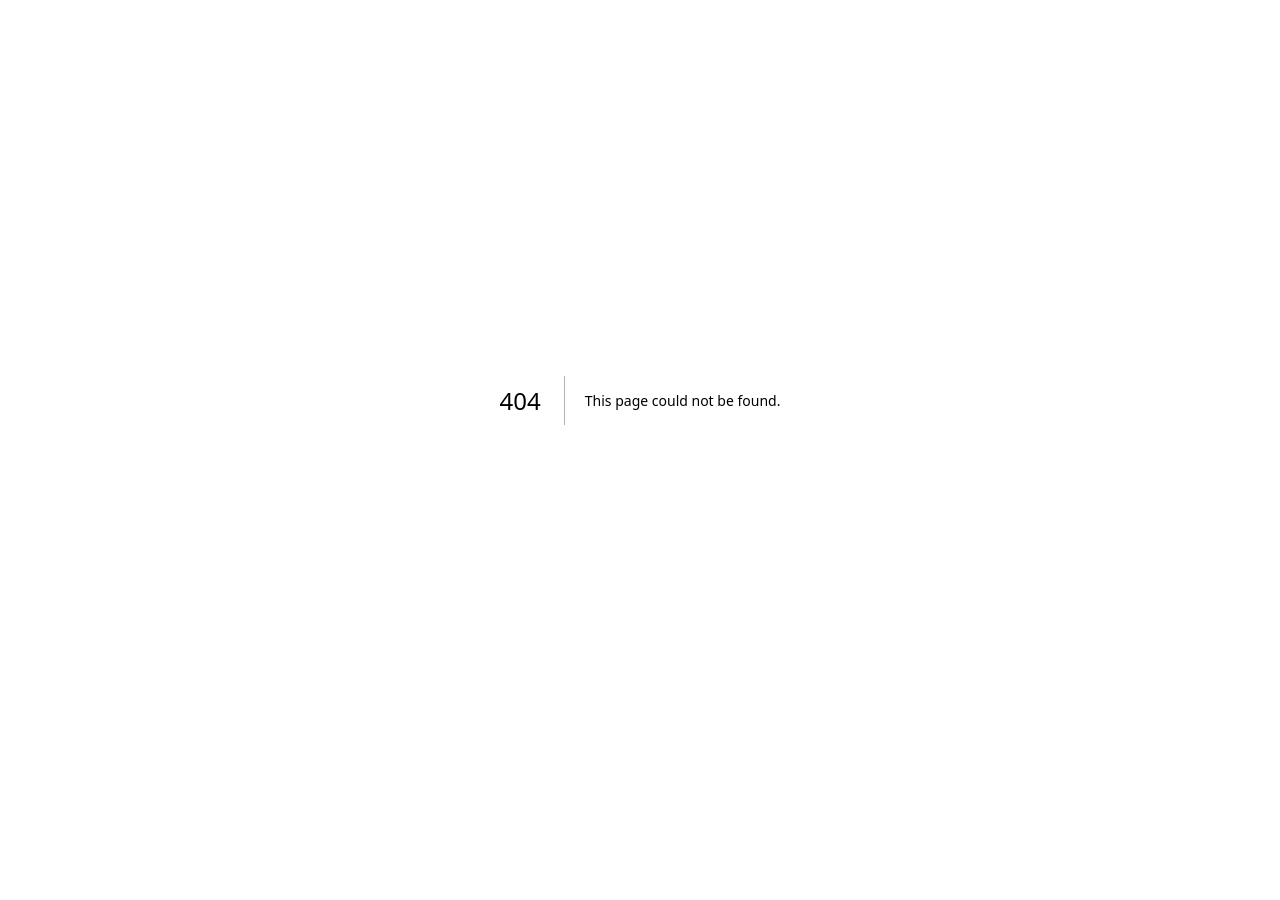
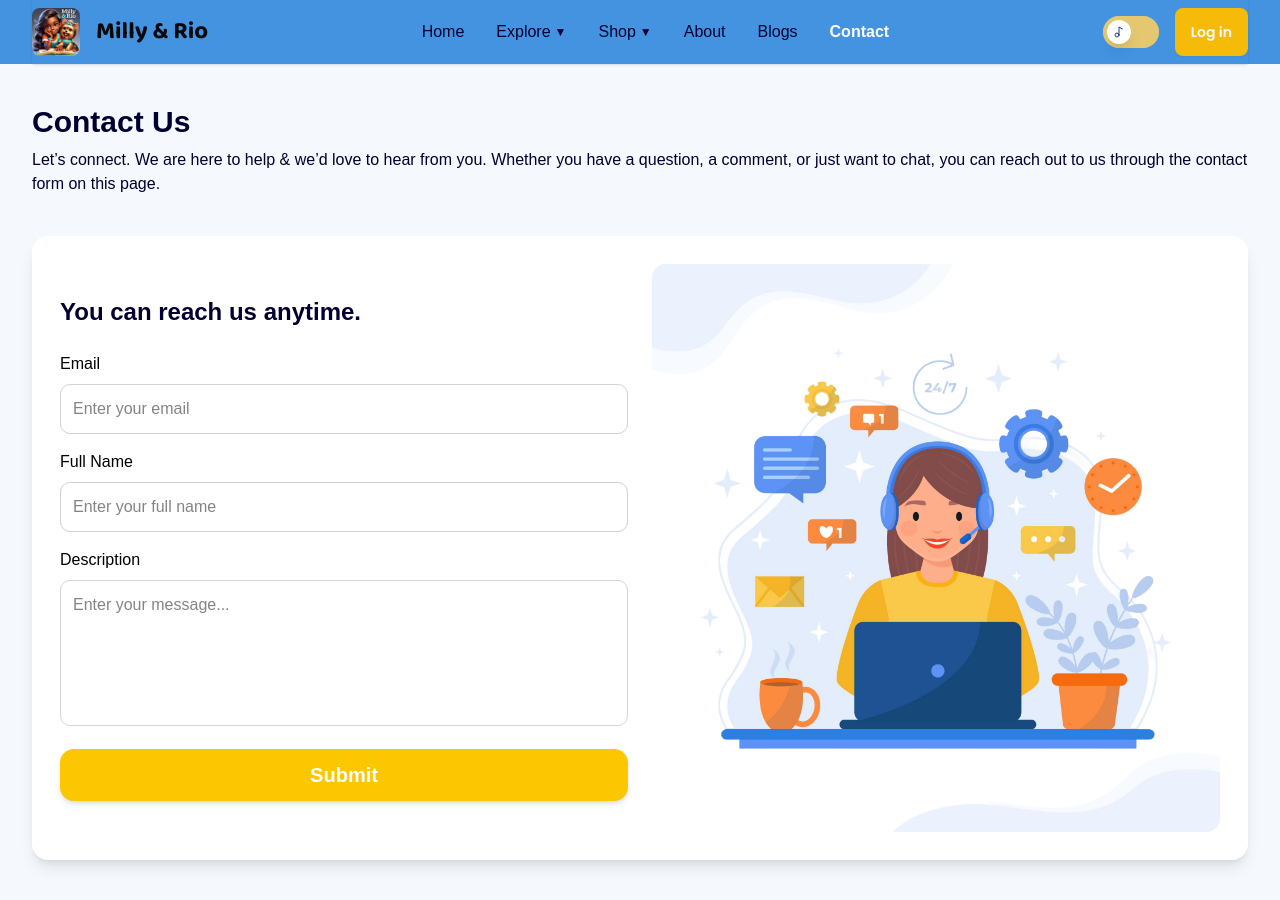
Before and after one commit to KshSiaan/milly-rio, a Next.js app: page /contact in a window 1280 px wide. Before the commit this address had no page. Before the commit the page ends 800 px from the top, so only its background shows below. Built offline with nearby package versions, Linux system fonts and the light colour scheme.

Commit message:
contact page design completed

```diff
--- /dev/null
+++ b/src/app/(view)/contact/contactPage.tsx
@@ -0,0 +1,135 @@
+"use client";
+
+import Image from "next/image";
+import React, { useState } from "react";
+import { motion } from "framer-motion";
+
+const ContactPage = () => {
+  const [formData, setFormData] = useState({
+    fullName: "",
+    email: "",
+    description: "",
+  });
+
+  const handleChange = (e: React.ChangeEvent<HTMLInputElement | HTMLTextAreaElement>) => {
+    setFormData({ ...formData, [e.target.name]: e.target.value });
+  };
+
+  const handleSubmit = (e: React.FormEvent) => {
+    e.preventDefault();
+    console.log("Form Data Submitted:", formData);
+    alert("Form Submitted Successfully!");
+  };
+
+  return (
+    <div className="bg-[#f5f8fc] py-10 px-4">
+      <div className="max-w-[1216px] mx-auto">
+        {/* Header Section */}
+        <motion.div
+          initial={{ opacity: 0, y: -50 }}
+          animate={{ opacity: 1, y: 0 }}
+          transition={{ duration: 0.8 }}
+        >
+          <h1 className="text-[#000030] text-3xl font-semibold mb-2 text-center sm:text-left">
+            Contact Us
+          </h1>
+          <p className="mb-10 text-[#000030] text-center sm:text-left">
+            Let’s connect. We are here to help & we’d love to hear from you.
+            Whether you have a question, a comment, or just want to chat,
+            you can reach out to us through the contact form on this page.
+          </p>
+        </motion.div>
+
+        {/* Form & Image Container */}
+        <motion.div
+          initial={{ opacity: 0, y: 50 }}
+          animate={{ opacity: 1, y: 0 }}
+          transition={{ duration: 0.8, delay: 0.3 }}
+          className="flex flex-col lg:flex-row justify-between items-center rounded-2xl bg-[#FFFFFF] p-7 gap-6 shadow-lg"
+        >
+          {/* Form Section */}
+          <div className="flex-1 w-full">
+            <h1 className="text-[#000030] text-2xl font-semibold mb-6 text-center lg:text-left">
+              You can reach us anytime.
+            </h1>
+            <form onSubmit={handleSubmit} className="space-y-4">
+              {/* Email Field */}
+              <div>
+                <label className="block text-[#000000] text-[16px] font-medium mb-2">
+                  Email
+                </label>
+                <input
+                  type="email"
+                  name="email"
+                  value={formData.email}
+                  onChange={handleChange}
+                  className="w-full px-3 py-3 border border-[#D1D1D1] rounded-lg focus:outline-none focus:ring-2 focus:ring-blue-500 transition-all"
+                  placeholder="Enter your email"
+                  required
+                />
+              </div>
+
+              {/* Full Name Field */}
+              <div>
+                <label className="block text-[#000000] text-[16px] font-medium mb-2">
+                  Full Name
+                </label>
+                <input
+                  type="text"
+                  name="fullName"
+                  value={formData.fullName}
+                  onChange={handleChange}
+                  className="w-full px-3 py-3 border border-[#D1D1D1] rounded-lg focus:outline-none focus:ring-2 focus:ring-blue-500 transition-all"
+                  placeholder="Enter your full name"
+                  required
+                />
+              </div>
+
+              {/* Description Field */}
+              <div>
+                <label className="block text-[#000000] text-[16px] font-medium mb-2">
+                  Description
+                </label>
+                <textarea
+                  name="description"
+                  value={formData.description}
+                  onChange={handleChange}
+                  rows={5}
+                  className="w-full px-3 py-3 border border-gray-300 rounded-lg focus:outline-none focus:ring-2 focus:ring-blue-500 transition-all resize-none"
+                  placeholder="Enter your message..."
+                  required
+                ></textarea>
+              </div>
+
+              {/* Submit Button */}
+              <button
+                type="submit"
+                className="w-full cursor-pointer bg-yellow-400 text-white text-xl font-bold rounded-xl py-3 hover:bg-yellow-500 transition-all duration-300 shadow-md"
+              >
+                Submit
+              </button>
+            </form>
+          </div>
+
+          {/* Image Section */}
+          <motion.div
+            initial={{ opacity: 0, y: 50 }}
+            animate={{ opacity: 1, y: 0 }}
+            transition={{ duration: 0.8, delay: 0.5 }}
+            className="flex-1 hidden lg:block"
+          >
+            <Image
+              src="/contactImg.png"
+              className="rounded-xl"
+              width={576}
+              height={576}
+              alt="Contact"
+            />
+          </motion.div>
+        </motion.div>
+      </div>
+    </div>
+  );
+};
+
+export default ContactPage;
--- /dev/null
+++ b/src/app/(view)/contact/page.tsx
@@ -0,0 +1,12 @@
+import React from 'react'
+import ContactPage from './contactPage'
+
+const Page = () => {
+  return (
+    <div>
+        <ContactPage></ContactPage>
+    </div>
+  )
+}
+
+export default Page
```
Also changed, not shown: public/contactImg.png (added).
